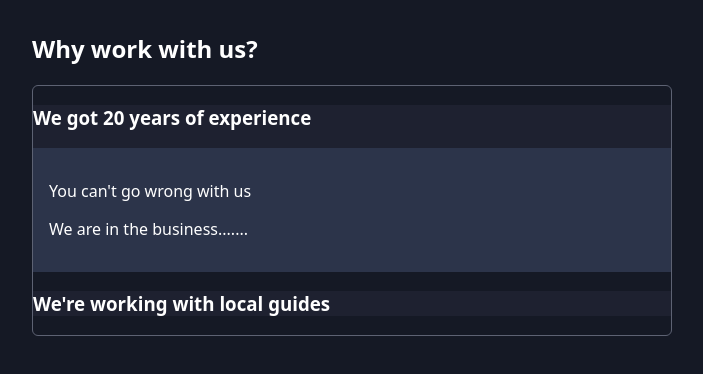
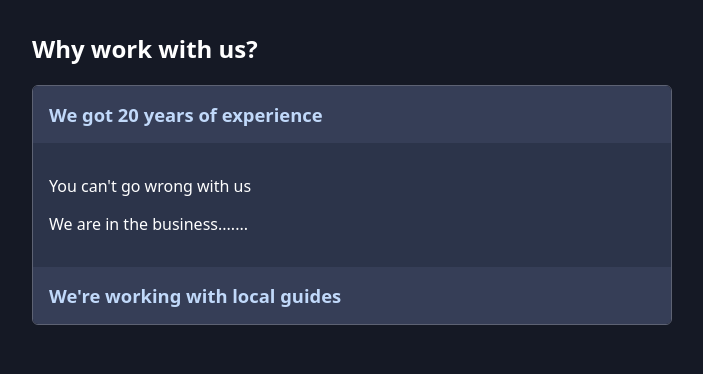
Before and after one commit to Gabriele-Cavallo/starting-project-react-patterns, a React (Vite) app: page / in a window 1280 px wide. Both pictures are taken after a click on the element "We got 20 years of experience". Shown: the top 374 px of the page, without its empty margins (288-991 px from the left). Built offline with nearby package versions, Linux system fonts and the light colour scheme.

Commit message:
feat: improved context

```diff
--- a/src/App.jsx
+++ b/src/App.jsx
@@ -6,17 +6,27 @@ function App() {
       <section>
         <h2>Why work with us?</h2>
         <Accordion className="accordion">
-            <Accordion.Item id="experience" className="accordion-item" title="We got 20 years of experience">
+            <Accordion.Item id="experience" className="accordion-item">
+                <Accordion.Title className="accordion-item-title">
+                    We got 20 years of experience
+                </Accordion.Title>
+                <Accordion.Content className="accordion-item-content">
                     <article>
                         <p>You can't go wrong with us</p>
                         <p>We are in the business.......</p>
                     </article>
+                </Accordion.Content>
             </Accordion.Item>
-            <Accordion.Item id="local-guide"  className="accordion-item" title="We're working with local guides">
+            <Accordion.Item id="local-guide"  className="accordion-item">
+                <Accordion.Title className="accordion-item-title">
+                    We're working with local guides
+                </Accordion.Title>
+                <Accordion.Content className="accordion-item-content">
                     <article>
                         <p>We are not doing along...</p>
                         <p>Lorem ipsum dolor sit amet consectetur adipisicing elit. Quaerat, et.</p>
                     </article>
+                </Accordion.Content>
             </Accordion.Item>
         </Accordion>
       </section>
--- a/src/components/Accordion/Accordion.jsx
+++ b/src/components/Accordion/Accordion.jsx
@@ -2,6 +2,8 @@ import { useContext } from "react";
 import { useState } from "react";
 import { createContext } from "react";
 import AccordionItem from "./AccordionItem";
+import AccordionTitle from "./AccordionTitle";
+import AccordionContent from "./AccordionContent";
 
 const AccordionContext = createContext();
 
@@ -36,4 +38,6 @@ export default function Accordion({children, className}) {
     )
 }
 
-Accordion.Item = AccordionItem
+Accordion.Item = AccordionItem;
+Accordion.Title = AccordionTitle;
+Accordion.Content = AccordionContent;
--- /dev/null
+++ b/src/components/Accordion/AccordionContent.jsx
@@ -0,0 +1,15 @@
+import { useAccordionContext } from "./Accordion";
+import { useAccordionItemContext } from "./AccordionItem";
+
+export default function AccordionContent({ className, children}) {
+    const {openItemId} = useAccordionContext();
+    const id = useAccordionItemContext();
+
+    const isOpen = openItemId === id;
+
+    return (
+        <li className={className}>
+            <div className={isOpen ? `${className ?? ''} open` : `${className ?? ''} close`}>{children}</div>
+        </li>
+    )
+}
--- a/src/components/Accordion/AccordionItem.jsx
+++ b/src/components/Accordion/AccordionItem.jsx
@@ -1,14 +1,23 @@
-import { useAccordionContext } from "./Accordion";
+import { createContext, useContext } from "react"
 
-export default function AccordionItem({ id, className, title, children}){
-    const {openItemId, toggleItem} = useAccordionContext();
+const AccordionItemContext = createContext();
 
-    const isOpen = openItemId === id;
+export function useAccordionItemContext(){
+    const ctx = useContext(AccordionItemContext);
 
+    if(!ctx){
+        throw new Error('AccordionItem-related components...');
+    }
+
+    return ctx;
+}
+
+export default function AccordionItem({ id, className, children}){
     return (
-        <li className={className}>
-            <h3 onClick={() => toggleItem(id)}>{title}</h3>
-            <div className={isOpen ? 'accordion-item-content open' : 'accordion-item-content'}>{children}</div>
-        </li>
+        <AccordionItemContext.Provider value={id}>
+            <li className={className}>
+                {children}
+            </li>
+        </AccordionItemContext.Provider>
     )
 }
--- /dev/null
+++ b/src/components/Accordion/AccordionTitle.jsx
@@ -0,0 +1,11 @@
+import { useAccordionContext } from "./Accordion"
+import { useAccordionItemContext } from "./AccordionItem";
+
+export default function AccordionTitle({ className, children}){
+    const {toggleItem} = useAccordionContext();
+    const id = useAccordionItemContext();
+
+    return (
+        <h3 className={className} onClick={() => toggleItem(id)}>{children}</h3>
+    )
+}
--- a/src/index.css
+++ b/src/index.css
@@ -62,12 +62,15 @@ main {
 }
 
 .accordion-item-content {
-  display: none;
-  padding: 1rem;
   background-color: #2c344a;
 }
 
+.close {
+  display: none;
+}
+
 .open {
+  padding: 1rem;
   display: block;
 }
 
```
Lines whose indentation alone changed are shown as unchanged.
